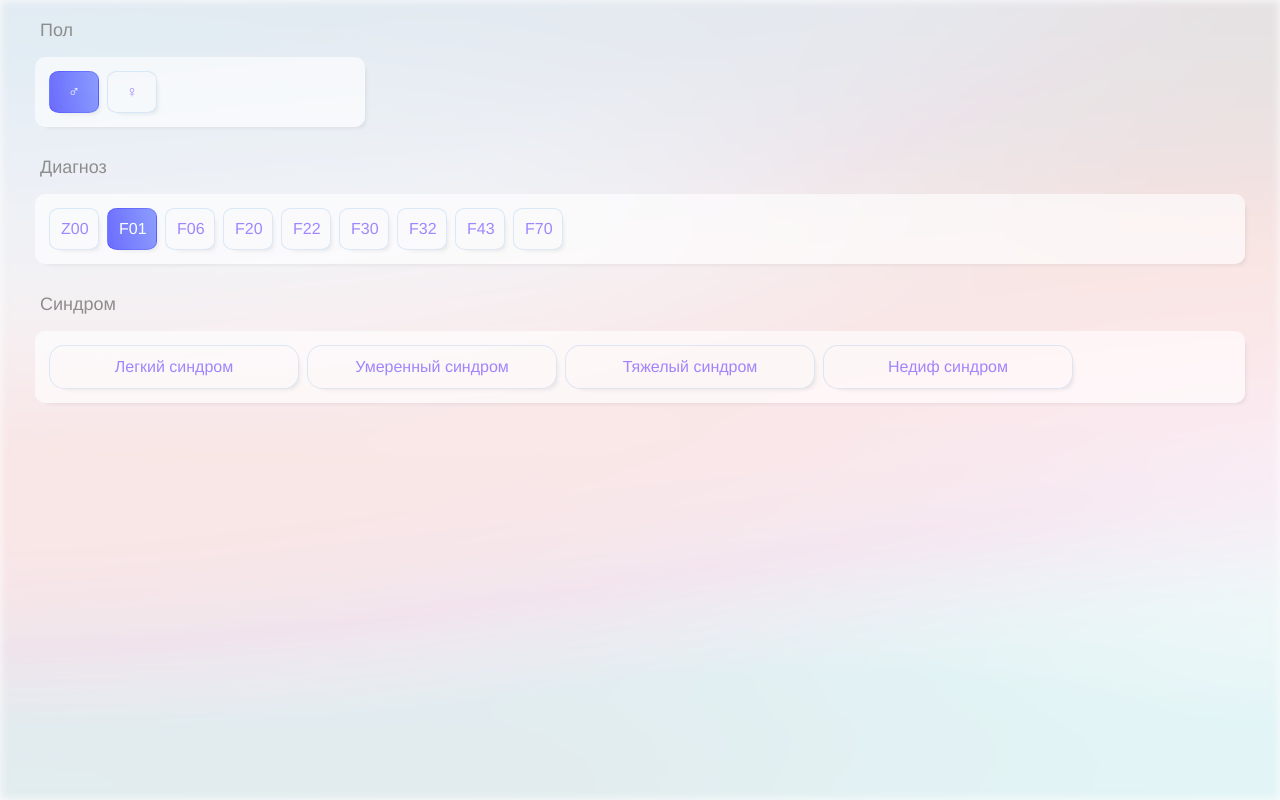
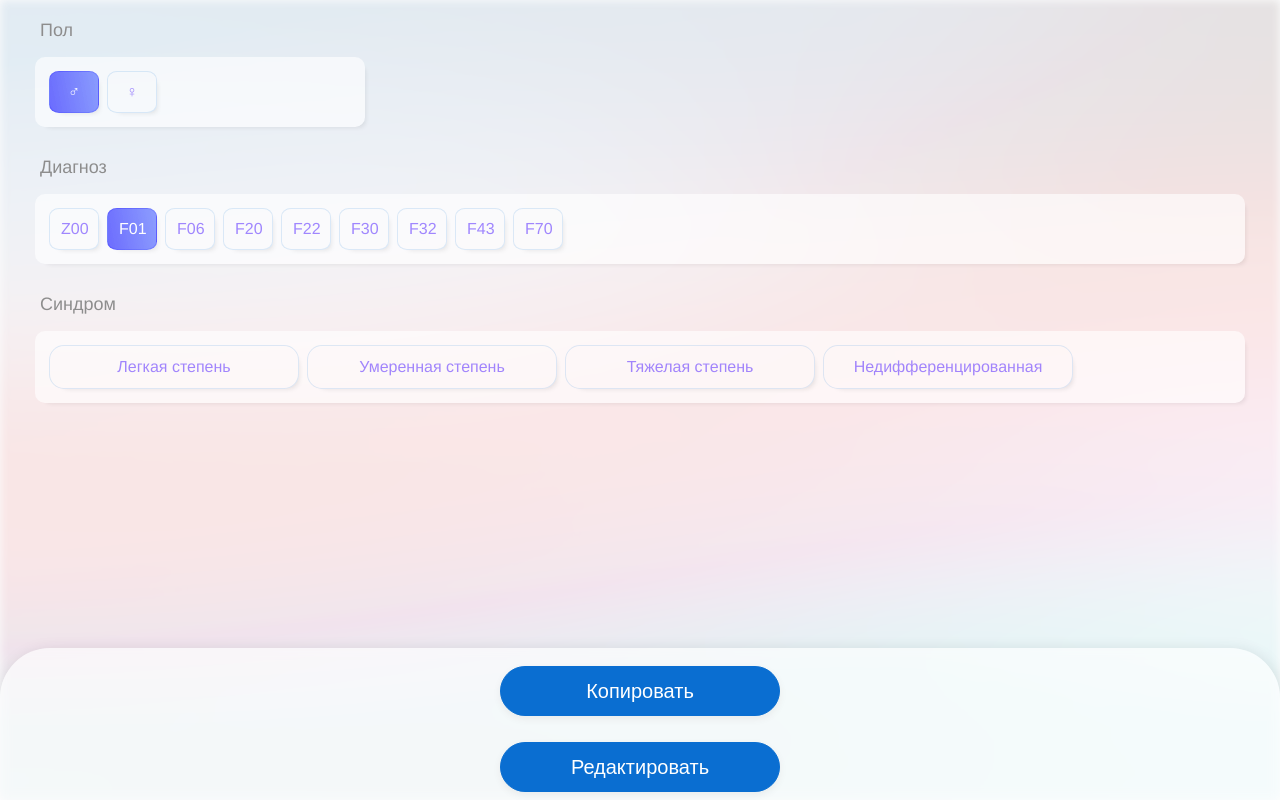
Before and after one commit to mishkajackson/nuxtMedApp, a Nuxt app: page / in a window 1280 px wide. Both pictures are taken after a click on the label "F01". Built offline with nearby package versions, Linux system fonts and the light colour scheme.

Commit message:
initial commit

```diff
--- a/components/Main.vue
+++ b/components/Main.vue
@@ -5,6 +5,7 @@
  <PsystatusGenderCodes/>
  <PsystatusSyndrome/>
  <!-- <PsystatusExtra/> -->
+ <PsystatusFooter/>
  </div>
 </div>
 
--- /dev/null
+++ b/components/psystatus/Footer.vue
@@ -0,0 +1,89 @@
+<template>
+    <div>
+        <div class="footer btn-border">
+      <button
+        v-on:click="clipBoard"
+        v-bind:class="{ btn_active: isActive }"
+        class="btn"
+        v-html="copy"
+      >
+        {{ copy }}
+      </button>
+      <br>
+      <button class="btn" v-on:click="edit" >Редактировать</button>
+    </div>
+    </div>
+</template>
+<script>
+
+export default ({
+    data() {
+    return {
+      isActive: false,
+      copy: "Копировать",
+    };
+  },
+  methods: {
+      clipBoard() {
+
+      this.isActive = true;
+      this.copy = "";
+      setTimeout(this.symbolcheck, 300);
+      setTimeout(this.deactiveBtn, 1400);
+
+    },
+    symbolcheck() {
+      this.copy = "&#10004;";
+    },
+    deactiveBtn() {
+      this.isActive = false;
+      this.copy = "Копировать";
+    },
+    edit() {
+        console.log('Редактирование')
+    }
+  }
+})
+</script>
+
+<style scoped>
+.footer {
+  position: fixed;
+  backdrop-filter: blur(5px);
+  bottom: 0px;
+  left: 0px;
+  right: 0px;
+  margin-bottom: 0px;
+  text-align: center;
+  background-color: rgba(255, 255, 255, 0.636);
+  border-radius: 50px 50px 0px 0px;
+  box-shadow: 2px 2px 15px rgba(0, 0, 0, 0.1);
+}
+.btn {
+  background-color: #0a6ed1;
+  content: "";
+  color: white;
+  border: 1px solid #0a6ed1;
+  outline: none !important;
+  width: 280px;
+  height: 50px;
+  border-radius: 40px;
+  padding: 11px 32px;
+  text-align: center;
+  text-decoration: none;
+  display: inline-block;
+  font-size: 20px;
+  margin: 18px 0px 8px;
+  transition-duration: 0.4s;
+  cursor: pointer;
+  box-shadow: 0 3px 8px rgba(0, 0, 0, 0.06);
+  transition: 0.5s 0s;
+}
+.btn_active {
+  background-color: #24964e;
+  color: white;
+  width: 100px;
+  border: 1px solid #24964e;
+  font-size: 26px;
+}
+</style>
--- a/components/psystatus/Syndrome.vue
+++ b/components/psystatus/Syndrome.vue
@@ -8,43 +8,43 @@
                   <div>
                     <input
                       type="radio"
-                      @input="setSyndrom"
                       id="syndromOne"
                       name="syndrom"
+                      @input="setSyndrom"
                       value="syndromOne"
                     />
-                    <label for="syndromOne">{{ $store.state.static.syndrom1 }}</label>
+                    <label for="syndromOne">{{ syndromOne }}</label>
 
                     <input
                       type="radio"
-                      @input="setSyndrom"
                       id="syndromTwo"
                       name="syndrom"
+                      @input="setSyndrom"
                       value="syndromTwo"
                     />
-                    <label for="syndromTwo">{{ $store.state.static.syndrom2 }}</label>
+                    <label for="syndromTwo">{{ syndromTwo }}</label>
 
                     <input
                       type="radio"
-                      @input="setSyndrom"
                       id="syndromThree"
                       name="syndrom"
+                      @input="setSyndrom"
                       value="syndromThree"
                     />
-                    <label for="syndromThree">{{ $store.state.static.syndrom3 }}</label>
+                    <label for="syndromThree">{{ syndromThree }}</label>
 
                     <input
                       type="radio"
-                      @input="setSyndrom"
                       id="syndromFour"
                       name="syndrom"
+                      @input="setSyndrom"
                       value="syndromFour"
                     />
-                    <label for="syndromFour">{{ $store.state.static.syndrom4 }}</label>
+                    <label for="syndromFour">{{ syndromFour }}</label>
                   </div>
                 </div>
               </div>
-              </div>
+            </div>
     </div>
     </div>
 </template>
@@ -52,12 +52,62 @@
 <script>
 export default {
   data() {
-    return {};
+    return {
+      syndromOne: "",
+      syndromTwo: "",
+      syndromThree: "",
+      syndromFour: "",
+      syndromFive: "",
+      syndromSix: "",
+    };
+  },
+  computed: {
+    todos () {
+      return this.$store.state.static.codes
+    }
+  },
+  watch: {
+    todos() {
+    this.syndromSet()
+    }
   },
   methods: {
     setSyndrom(event) {
       this.$store.commit("static/syndrome", event.target.value);
       console.log(this.$store.state.static.syndrome);
+    },
+    syndromSet() {
+      this.syndrom = "";
+      this.syndromOne =
+        this.syndromTwo =
+        this.syndromThree =
+        this.syndromFour =
+        this.syndromFive =
+          "";
+      if (this.$store.state.static.codes === "F01") {
+        this.syndromOne = "Легкая степень";
+        this.syndromTwo = "Умеренная степень";
+        this.syndromThree = "Тяжелая степень";
+        this.syndromFour = "Недифференцированная";
+      }
+      if (this.$store.state.static.codes === "F06") {
+        this.syndromOne = "Легкий ПОС";
+        this.syndromTwo = "Умеренный ПОС";
+        this.syndromThree = "Выраженный ПОС";
+        this.syndromFour = "Недифференцированный";
+      }
+      if (this.$store.state.static.codes === "F20") {
+        this.syndromOne = "Легкий дефект";
+        this.syndromTwo = "Умеренный дефект";
+        this.syndromThree = "Выраженный дефект";
+        this.syndromFour = "Недифференцированный";
+      }
+      if (this.$store.state.static.codes === "F70") {
+        this.syndromOne = "Легкая степень";
+        this.syndromTwo = "Умеренная степень";
+        this.syndromThree = "Тяжелая степень";
+        this.syndromFour = "Недифференцированная";
+      }
     },
   },
 };
```
